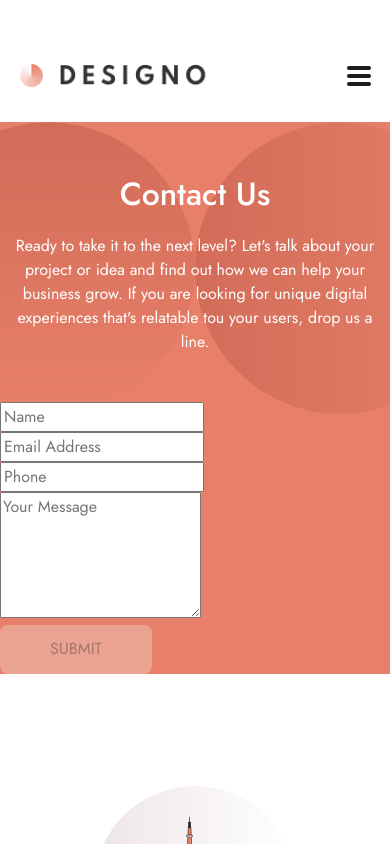
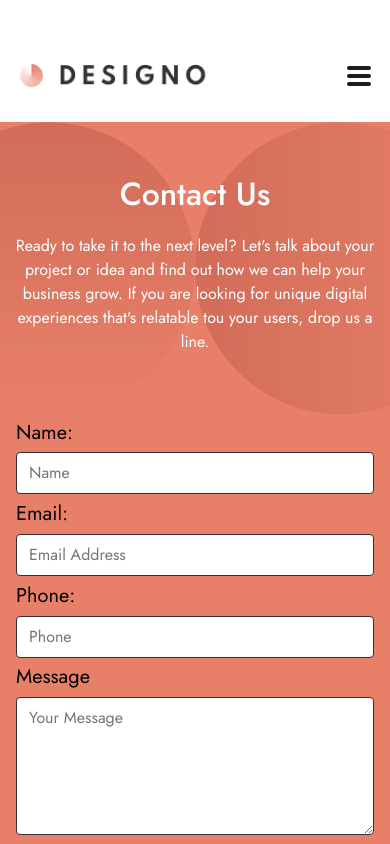
Before and after one commit to Da-vi-de/designo-multipage, a React (Create React App) app: page /contact in a window 390 px wide. Shown: the top 844 px of the page. Built offline with nearby package versions, Linux system fonts and the light colour scheme.

Commit message:
contact page: mobile style done

```diff
--- a/src/components/contact/ContactForm.js
+++ b/src/components/contact/ContactForm.js
@@ -8,7 +8,16 @@ import { StyledContacForm } from "../styles/contact-styles/ContactForm.styled";
 import { CommonButtonLink } from "../styles/shared-styles/CommonButtonLink.styled";
 
 const SubmitButton = styled.button`
-    ${CommonButtonLink}
+ ${CommonButtonLink}
+    position: relative;
+    top: 1.5rem;
+    left: 50%;
+    -ms-transform: translate(-50%, -50%);
+    transform: translate(-50%, -50%);
+    margin-top: .5rem;
+    &:focus-visible {
+            outline: 2px solid var(--color-black);
+    }
 `;
 
 function ContactForm() {
@@ -70,7 +79,7 @@ function ContactForm() {
 
             <form onSubmit={handleSubmit}>
                 <label htmlFor="name">
-                    <span className="visually-hidden">name:</span>
+                  <span>Name:</span>
                     <FontAwesomeIcon icon={faCheck} className={validName && name ? "valid" : "hide"} />
                     <FontAwesomeIcon icon={faTimes} className={validName || !name ? "hide" : "invalid"} />
                 </label>
@@ -96,7 +105,7 @@ function ContactForm() {
                 </p>
 
                 <label htmlFor="email">
-                    <span className="visually-hidden">email:</span>
+                    <span>Email:</span>
                     <FontAwesomeIcon icon={faCheck} className={validEmail && email ? "valid" : "hide"} />
                     <FontAwesomeIcon icon={faTimes} className={validEmail || !email ? "hide" : "invalid"} />
                 </label>
@@ -120,7 +129,7 @@ function ContactForm() {
                 </p>
 
                 <label htmlFor="phoneNumber">
-                    <span className="visually-hidden">phone</span>
+                    <span>Phone:</span>
                     <FontAwesomeIcon icon={faCheck} className={validPhone && phone ? "valid" : "hide"} />
                     <FontAwesomeIcon icon={faTimes} className={validPhone || !phone ? "hide" : "invalid"} />
                 </label>
@@ -134,7 +143,7 @@ function ContactForm() {
                 />
 
                 <label htmlFor="message">
-                    <span className="visually-hidden">message</span>
+                    <span>Message</span>
                 </label>
                 <textarea
                     name="message"
@@ -150,7 +159,7 @@ function ContactForm() {
                 >
                 </textarea>
 
-                <div>
+                <div className="submit-btn">
                     <SubmitButton
                         disabled={!validName || !validEmail || !validPhone || !textMessage ? true : false}
                     >
--- a/src/components/styles/contact-styles/ContactForm.styled.js
+++ b/src/components/styles/contact-styles/ContactForm.styled.js
@@ -1,5 +1,4 @@
 import styled from "styled-components";
-
 import twoCircles from "../../../assets/contact/mobile/bg-pattern-hero-contact-mobile.svg";
 
 export const StyledContacForm = styled.main`
@@ -22,17 +21,43 @@ export const StyledContacForm = styled.main`
         }
     }
 
-    .visually-hidden {
-        position: absolute;
-        position: absolute !important;
-        width: 1px !important;
-        height: 1px !important;
-        padding: 0 !important;
-        margin: -1px !important;
-        overflow: hidden !important;
-        clip: rect(0,0,0,0) !important;
-        white-space: nowrap !important;
-        border: 0 !important;
+    form {
+        padding: 1rem;
+        display: flex;
+        flex-direction: column;
+        gap: .3rem;
+    }
+
+    input,
+    textarea {
+        -webkit-appearance: none;
+        -moz-appearance: none;
+        appearance: none;
+        background-color: transparent;
+        width: 100%;
+        padding: 0;
+        margin: 0;
+        border: 1px solid var(--color-dark-grey);
+        background-color: var(--color-white);
+        border-radius: .25rem;
+
+        &:focus-visible {
+            outline: 2px solid var(--color-black);
+        }
+    }
+
+    input[type="text"],
+    input[type="email"],
+    input[type="tel"], textarea {
+        display: block;
+        padding: .5rem .75rem;
+    }
+
+    label {
+        span {
+            font-size: var(--font-size-1_25);
+
+        }
     }
 
     .instructions {
@@ -42,7 +67,11 @@ export const StyledContacForm = styled.main`
         color: var(--color-white);
         padding: .25rem;
         position: relative;
-        bottom: -10px;
+        bottom: -5px;
+    }
+
+    .instructions > svg {
+    margin-right: 0.25rem;
     }
 
     .offscreen {
@@ -51,15 +80,18 @@ export const StyledContacForm = styled.main`
     }
 
     .hide {
-    display: none;
+        display: none;
     }
 
     .valid {
-        color: var(--color-lime-green);
+       color: var(--color-lime-green);
+       margin-left: 0.25rem;
+
     }
 
     .invalid {
         color: var(--color-red);
+        margin-left: 0.25rem;
+        ;
     }
-
 `;
```
